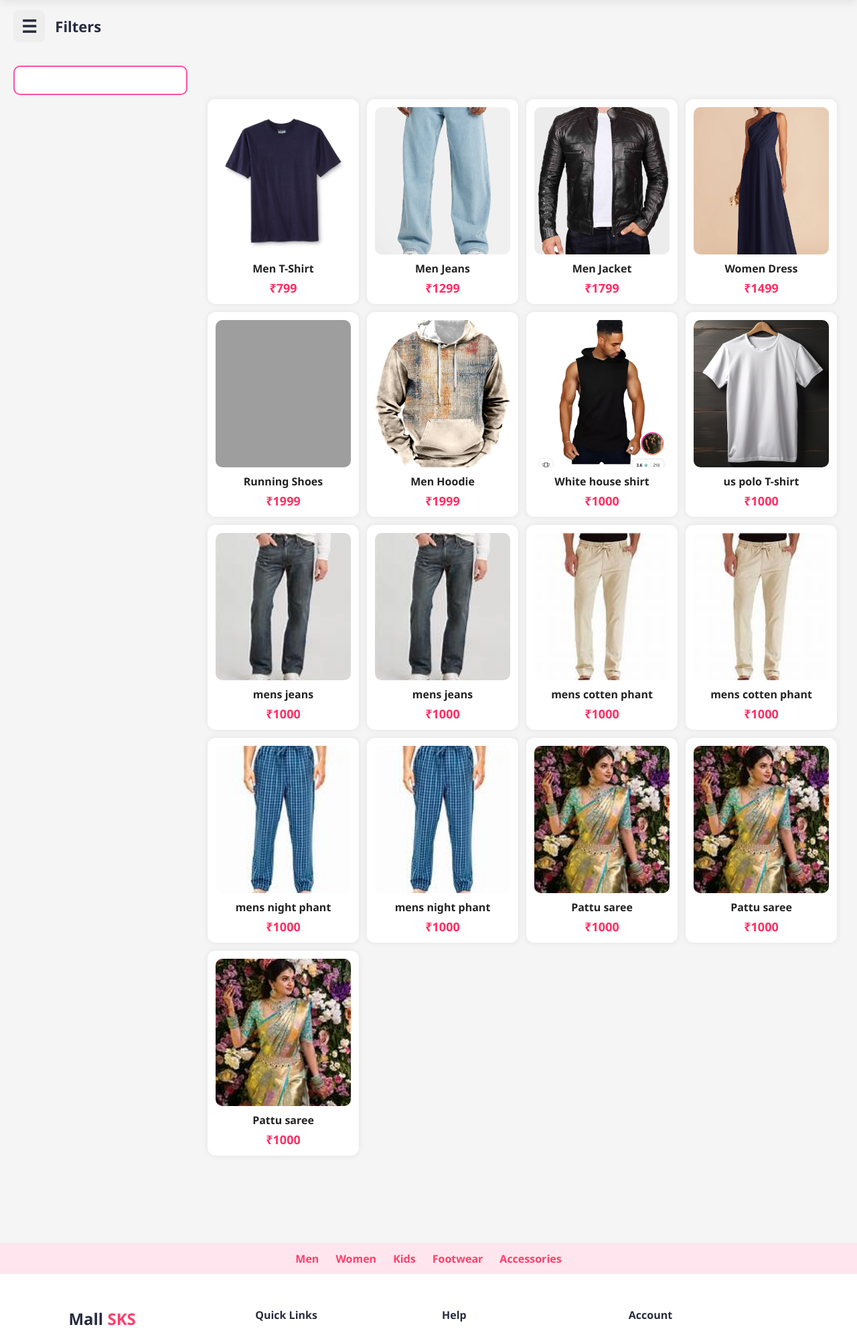
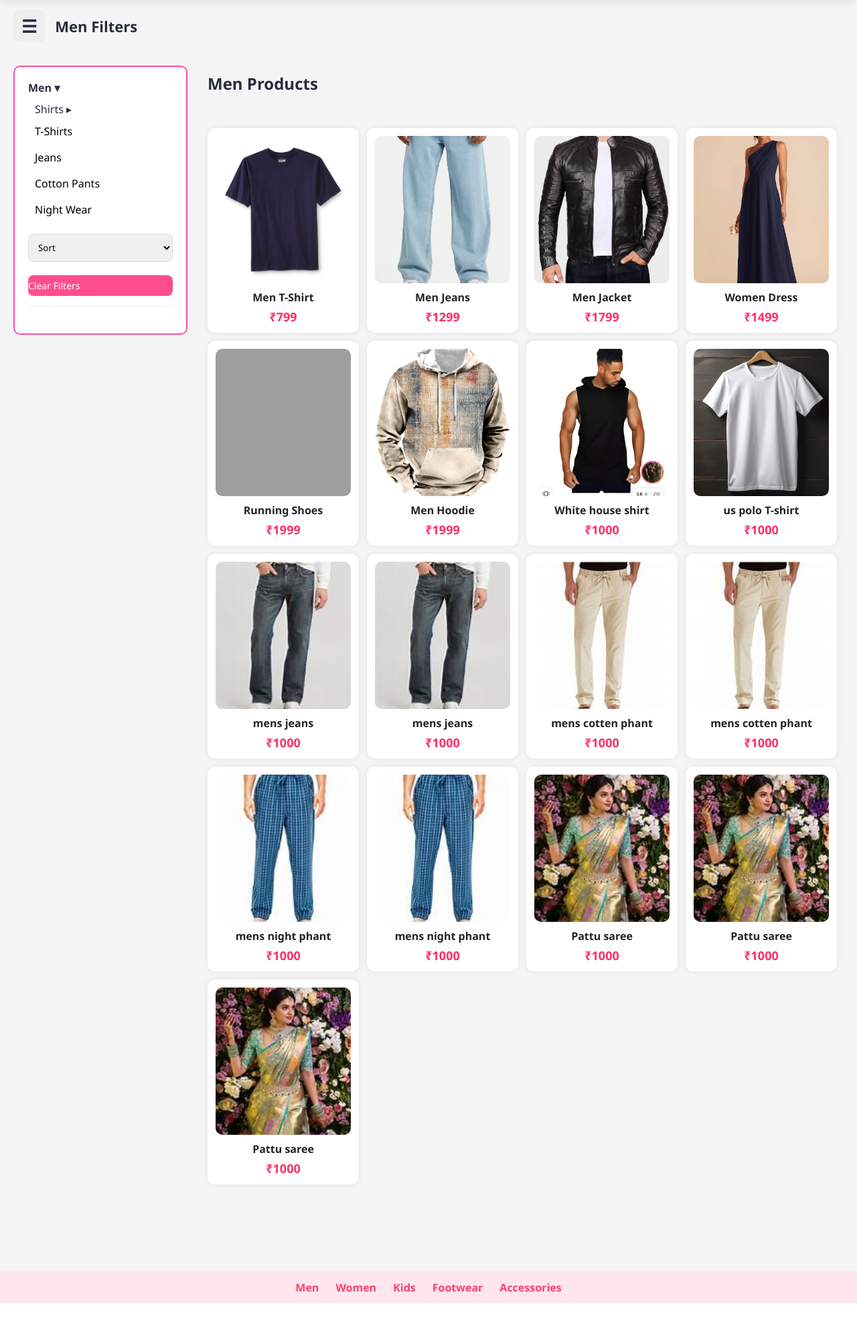
Before and after one commit to Lokesh091006/SKS, a Flask app: page /shop in a window 1280 px wide. Shown: the part 80-2068 px from the top of the page at 67% size. Run offline with Flask 3, Linux system fonts and the light colour scheme; data comes from the database, SQL or seed files in the repository; parts of the project's set-up code (start-up, migrations or seed data) failed here and were passed over; grey boxes are pictures that could not be loaded.

Commit message:
added all

```diff
--- a/app.py
+++ b/app.py
@@ -491,39 +491,50 @@ from flask import request, render_template
 
 @app.route("/", methods=["GET"])
 def home():
-    query = request.args.get("q")
+    query = request.args.get("q", "").strip()
     page = "home"
 
     if query:
         words = query.lower().split()
         products_query = Product.query.filter_by(is_active=True)
 
+        # SEARCH in name / category / type / brand
         for w in words:
             base = w.rstrip("s")
-            products_query = products_query.filter(
-                Product.name.ilike(f"%{base}%")
-            )
-
+            like = f"%{base}%"
+            products_query = products_query.filter(or_(
+                Product.name.ilike(like),
+                Product.category.ilike(like),
+                Product.type.ilike(like),
+                Product.brand.ilike(like)
+            ))
 
         products = products_query.all()
 
-        # 🔥 SMART CATEGORY DETECTION
-        if products:
-            first_product_name = products[0].name.lower()
-
-            if "men" in first_product_name:
+        q_lower = query.lower()
+
+        # 1) keyword based smart category detect
+        if any(x in q_lower for x in ["saree", "kurti", "legging", "chudidar", "nighty", "croptop", "women", "ladies"]):
+            page = "women"
+        elif any(x in q_lower for x in ["shirt", "tshirt", "jeans", "cottonpants", "men", "gents", "nightwear"]):
+            page = "men"
+        elif any(x in q_lower for x in ["kids", "boys", "girls", "babywear", "baby"]):
+            page = "kids"
+
+        # 2) if still not found, product category batti decide cheyyi
+        elif products:
+            first_category = (products[0].category or "").lower()
+
+            if "women" in first_category:
+                page = "women"
+            elif "men" in first_category:
                 page = "men"
-            elif "women" in first_product_name:
-                page = "women"
-            elif "kids" in first_product_name:
+            elif "kids" in first_category:
                 page = "kids"
             else:
                 page = "home"
 
-
     else:
-
-
         products = Product.query.filter_by(is_active=True).all()
 
     return render_template(
@@ -532,7 +543,6 @@ def home():
         query=query,
         page=page
     )
-
 @app.route("/login", methods=["GET", "POST"])
 def login():
     if request.method == "POST":
@@ -871,32 +881,41 @@ def my_orders():
 
 @app.route("/category/<name>")
 def category(name):
-    q = request.args.get("q")
+    q = request.args.get("q", "").strip()
     min_price = request.args.get("min")
     max_price = request.args.get("max")
-    color = request.args.get("color")
-    type_ = request.args.get("type")
-    brand = request.args.get("brand")
-    sort = request.args.get("sort")
-    sub = request.args.get("sub")
-
-    # ✅ exact category match
-    query = Product.query.filter_by(is_active=True).filter(Product.category.ilike(name))
+    color = request.args.get("color", "").strip()
+    type_ = request.args.get("type", "").strip()
+    brand = request.args.get("brand", "").strip()
+    sort = request.args.get("sort", "").strip()
+    sub = request.args.get("sub", "").strip()
+
+    query = Product.query.filter_by(is_active=True).filter(
+        Product.category.ilike(f"%{name.strip()}%")
+    )
 
     if q:
-        query = query.filter(Product.name.ilike(f"%{q}%"))
+        words = q.lower().split()
+        for w in words:
+            like = f"%{w.rstrip('s')}%"
+            query = query.filter(or_(
+                Product.name.ilike(like),
+                Product.category.ilike(like),
+                Product.type.ilike(like),
+                Product.brand.ilike(like)
+            ))
 
     if type_:
-        query = query.filter(Product.type.ilike(type_))
+        query = query.filter(Product.type.ilike(f"%{type_}%"))
 
     if brand:
-        query = query.filter(Product.brand.ilike(brand))
+        query = query.filter(Product.brand.ilike(f"%{brand}%"))
 
     if sub:
-        query = query.filter(Product.sub.ilike(sub))
+        query = query.filter(Product.sub.ilike(f"%{sub}%"))
 
     if color:
-        query = query.filter(Product.color.ilike(color))
+        query = query.filter(Product.color.ilike(f"%{color}%"))
 
     if min_price:
         query = query.filter(Product.price >= int(min_price))
@@ -913,9 +932,19 @@ def category(name):
 
     products = query.all()
 
-    return render_template("shop.html", products=products, page=name)
-
-
+    return render_template(
+        "shop.html",
+        products=products,
+        page=name.lower(),
+        q=q,
+        min_price=min_price,
+        max_price=max_price,
+        color=color,
+        type_=type_,
+        brand=brand,
+        sort=sort,
+        sub=sub
+    )
 
 
 
@@ -2126,21 +2155,19 @@ def payment_success():
 
 @app.route("/shop")
 def shop():
-
-    q = request.args.get("q")
+    q = request.args.get("q", "").strip()
     min_price = request.args.get("min")
     max_price = request.args.get("max")
-    color = request.args.get("color")
-    type_ = request.args.get("type")
-    category = request.args.get("category")
-    sort = request.args.get("sort")
-    sub = request.args.get("sub")
-    size = request.args.get("size")
-    brand = request.args.get("brand")
+    color = request.args.get("color", "").strip()
+    type_ = request.args.get("type", "").strip()
+    category = request.args.get("category", "").strip()
+    sort = request.args.get("sort", "").strip()
+    sub = request.args.get("sub", "").strip()
+    size = request.args.get("size", "").strip()
+    brand = request.args.get("brand", "").strip()
 
     query = Product.query.filter_by(is_active=True)
 
-    # 🔍 SEARCH
     if q:
         words = q.lower().split()
         for w in words:
@@ -2149,45 +2176,33 @@ def shop():
                 Product.name.ilike(like),
                 Product.category.ilike(like),
                 Product.type.ilike(like),
-                Product.brand.ilike(like)   # 🔥 ADD THIS
+                Product.brand.ilike(like)
             ))
 
-    # 🧥 CATEGORY
     if category:
-        query = query.filter(Product.category.ilike(f"%{category.strip()}%"))
-
-    # 👕 TYPE
+        query = query.filter(Product.category.ilike(f"%{category}%"))
+
     if type_:
-        query = query.filter(Product.type.ilike(f"%{type_.strip()}%"))
-
-    # 🏷 BRAND (🔥 IMPROVED)
+        query = query.filter(Product.type.ilike(f"%{type_}%"))
+
     if brand:
-        brand_clean = brand.strip().lower()
-
-        query = query.filter(
-            Product.brand.ilike(f"%{brand_clean}%")
-        )
-
-    # 🔽 SUB CATEGORY
+        query = query.filter(Product.brand.ilike(f"%{brand}%"))
+
     if sub:
-        query = query.filter(Product.sub.ilike(f"%{sub.strip()}%"))
-
-    # 📏 SIZE
+        query = query.filter(Product.sub.ilike(f"%{sub}%"))
+
     if size:
         query = query.filter(Product.size == size)
 
-    # 🎨 COLOR
     if color:
-        query = query.filter(Product.color.ilike(f"%{color.strip()}%"))
-
-    # 💰 PRICE
+        query = query.filter(Product.color.ilike(f"%{color}%"))
+
     if min_price:
         query = query.filter(Product.price >= int(min_price))
 
     if max_price:
         query = query.filter(Product.price <= int(max_price))
 
-    # 🔃 SORT
     if sort == "low":
         query = query.order_by(Product.price.asc())
     elif sort == "high":
@@ -2197,7 +2212,33 @@ def shop():
 
     products = query.all()
 
-    return render_template("shop.html", products=products)
+    page = "home"
+    if category:
+        page = category.lower()
+    elif products:
+        first_cat = (products[0].category or "").strip().lower()
+        if "men" in first_cat:
+            page = "men"
+        elif "women" in first_cat:
+            page = "women"
+        elif "kids" in first_cat:
+            page = "kids"
+
+    return render_template(
+        "shop.html",
+        products=products,
+        page=page,
+        q=q,
+        min_price=min_price,
+        max_price=max_price,
+        color=color,
+        type_=type_,
+        category=category,
+        sort=sort,
+        sub=sub,
+        size=size,
+        brand=brand
+    )
 
 
 
--- a/templates/contact.html
+++ b/templates/contact.html
@@ -12,8 +12,8 @@
 
 <div class="box">
   <h1>Contact Us</h1>
-  <p>Email: support@mallsks.com</p>
-  <p>Phone: +91 99999 88888</p>
+  <p>Email: kalasilks.store@gmail.com</p>
+  <p>Phone: +91 9985212492</p>
   <p>Support Timings: 9AM – 6PM</p>
 </div>
 
--- a/templates/shop.html
+++ b/templates/shop.html
@@ -53,15 +53,12 @@ body{
     background: #fff;
     padding: 20px;
     box-sizing: border-box;
-
     position: fixed;
     top: 80px;
     left: 0;
     height: calc(100vh - 80px);
-
     transform: translateX(-100%);
     transition: transform 0.3s ease;
-
     z-index: 9999;
     overflow-y: auto;
     box-shadow: 2px 0 10px rgba(0,0,0,0.08);
@@ -130,6 +127,17 @@ body{
     border-radius: 8px;
     border: 1px solid #ddd;
     outline: none;
+}
+
+.clear-filter-btn{
+    display: inline-block;
+    margin-top: 10px;
+    padding: 8px 12px;
+    background: #ff4d8d;
+    color: white !important;
+    border-radius: 8px;
+    text-decoration: none;
+    font-size: 14px;
 }
 
 /* PRODUCTS GRID */
@@ -225,7 +233,16 @@ body{
 <!-- TOP BAR -->
 <div class="shop-topbar">
     <div class="filter-toggle">☰</div>
+
+    {% if page == "men" %}
+        Men Filters
+    {% elif page == "women" %}
+        Women Filters
+    {% elif page == "kids" %}
+        Kids Filters
+    {% else %}
         Filters
+    {% endif %}
 </div>
 
 <div class="shop-layout">
@@ -252,26 +269,29 @@ body{
 
                 <p onclick="toggleSection('shirtBox')">Shirts ▸</p>
                 <div id="shirtBox" class="sub-box-inner">
-                    <a href="/category/men?type=shirt&brand=ramraj">Ramraj</a>
-                    <a href="/category/men?type=shirt&brand=coolcolours">Coolcolours</a>
-                    <a href="/category/men?type=shirt&brand=whitehouse">White House</a>
-                    <a href="/category/men?type=shirt&brand=red_white">Red & White</a>
-                    <a href="/category/men?type=shirt&brand=oyemberg">Oyemberg</a>
+                    <a href="{{ url_for('category', name='men', type='shirt', brand='ramraj', q=q, sort=sort) }}">Ramraj</a>
+                    <a href="{{ url_for('category', name='men', type='shirt', brand='coolcolours', q=q, sort=sort) }}">Coolcolours</a>
+                    <a href="{{ url_for('category', name='men', type='shirt', brand='whitehouse', q=q, sort=sort) }}">White House</a>
+                    <a href="{{ url_for('category', name='men', type='shirt', brand='red_white', q=q, sort=sort) }}">Red & White</a>
+                    <a href="{{ url_for('category', name='men', type='shirt', brand='oyemberg', q=q, sort=sort) }}">Oyemberg</a>
                 </div>
 
-                <p><a href="/category/men?type=tshirt">T-Shirts</a></p>
-                <p><a href="/category/men?type=jeans">Jeans</a></p>
-                <p><a href="/category/men?type=Cottonpants">Cotton Pants</a></p>
-                <p><a href="/category/men?type=Nightwear">Night Wear</a></p>
+                <p><a href="{{ url_for('category', name='men', type='tshirt', q=q, sort=sort) }}">T-Shirts</a></p>
+                <p><a href="{{ url_for('category', name='men', type='jeans', q=q, sort=sort) }}">Jeans</a></p>
+                <p><a href="{{ url_for('category', name='men', type='Cottonpants', q=q, sort=sort) }}">Cotton Pants</a></p>
+                <p><a href="{{ url_for('category', name='men', type='Nightwear', q=q, sort=sort) }}">Night Wear</a></p>
             </div>
 
             <div class="sort-box">
-                <select id="sortSelect" onchange="sortProducts()">
+                <select id="sortSelect" onchange="applySort()">
                     <option value="">Sort</option>
-                    <option value="low">Price: Low → High</option>
-                    <option value="high">Price: High → Low</option>
+                    <option value="low" {% if sort == 'low' %}selected{% endif %}>Price: Low → High</option>
+                    <option value="high" {% if sort == 'high' %}selected{% endif %}>Price: High → Low</option>
+                    <option value="az" {% if sort == 'az' %}selected{% endif %}>A → Z</option>
                 </select>
             </div>
+
+            <a href="{{ url_for('category', name='men') }}" class="clear-filter-btn">Clear Filters</a>
         </div>
         {% endif %}
 
@@ -284,27 +304,30 @@ body{
 
                 <p onclick="toggleSection('sareeBox')">Sarees ▸</p>
                 <div id="sareeBox" class="sub-box-inner">
-                    <a href="{{ url_for('category', name='women', type='saree', brand='pattusarees') }}">Pattu Sarees</a>
-                    <a href="{{ url_for('category', name='women', type='saree', brand='cottonsarees') }}">Cotton Sarees</a>
-                    <a href="{{ url_for('category', name='women', type='saree', brand='fancysarees') }}">Fancy Sarees</a>
-                    <a href="{{ url_for('category', name='women', type='saree', brand='syntheticsarees') }}">Synthetic Sarees</a>
+                    <a href="{{ url_for('category', name='women', type='saree', brand='pattusarees', q=q, sort=sort) }}">Pattu Sarees</a>
+                    <a href="{{ url_for('category', name='women', type='saree', brand='cottonsarees', q=q, sort=sort) }}">Cotton Sarees</a>
+                    <a href="{{ url_for('category', name='women', type='saree', brand='fancysarees', q=q, sort=sort) }}">Fancy Sarees</a>
+                    <a href="{{ url_for('category', name='women', type='saree', brand='syntheticsarees', q=q, sort=sort) }}">Synthetic Sarees</a>
                 </div>
 
-                <p><a href="{{ url_for('category', name='women', type='kurti') }}">Kurties</a></p>
-                <p><a href="{{ url_for('category', name='women', type='legging') }}">Leggings</a></p>
-                <p><a href="{{ url_for('category', name='women', type='chudidar') }}">Chudidars</a></p>
-                <p><a href="{{ url_for('category', name='women', type='croptop') }}">Crop Tops</a></p>
-                <p><a href="{{ url_for('category', name='women', type='innerwear') }}">InnerWear</a></p>
-                <p><a href="{{ url_for('category', name='women', type='nighty') }}">Nighty</a></p>
+                <p><a href="{{ url_for('category', name='women', type='kurti', q=q, sort=sort) }}">Kurties</a></p>
+                <p><a href="{{ url_for('category', name='women', type='legging', q=q, sort=sort) }}">Leggings</a></p>
+                <p><a href="{{ url_for('category', name='women', type='chudidar', q=q, sort=sort) }}">Chudidars</a></p>
+                <p><a href="{{ url_for('category', name='women', type='croptop', q=q, sort=sort) }}">Crop Tops</a></p>
+                <p><a href="{{ url_for('category', name='women', type='innerwear', q=q, sort=sort) }}">InnerWear</a></p>
+                <p><a href="{{ url_for('category', name='women', type='nighty', q=q, sort=sort) }}">Nighty</a></p>
             </div>
 
             <div class="sort-box">
-                <select id="sortSelect" onchange="sortProducts()">
+                <select id="sortSelect" onchange="applySort()">
                     <option value="">Sort</option>
-                    <option value="low">Price: Low → High</option>
-                    <option value="high">Price: High → Low</option>
+                    <option value="low" {% if sort == 'low' %}selected{% endif %}>Price: Low → High</option>
+                    <option value="high" {% if sort == 'high' %}selected{% endif %}>Price: High → Low</option>
+                    <option value="az" {% if sort == 'az' %}selected{% endif %}>A → Z</option>
                 </select>
             </div>
+
+            <a href="{{ url_for('category', name='women') }}" class="clear-filter-btn">Clear Filters</a>
         </div>
         {% endif %}
 
@@ -316,46 +339,68 @@ body{
             <div id="kidsBox" class="sub-box" style="display:block;">
                 <p onclick="toggleSection('boysBox')">Boys ▸</p>
                 <div id="boysBox" class="sub-box-inner">
-                    <a href="{{ url_for('category', name='kids', type='boys', brand='partywear') }}">Party Wear</a>
-                    <a href="{{ url_for('category', name='kids', type='boys', brand='nightdress') }}">Night Dress</a>
+                    <a href="{{ url_for('category', name='kids', type='boys', brand='partywear', q=q, sort=sort) }}">Party Wear</a>
+                    <a href="{{ url_for('category', name='kids', type='boys', brand='nightdress', q=q, sort=sort) }}">Night Dress</a>
                 </div>
 
                 <p onclick="toggleSection('girlsBox')">Girls ▸</p>
                 <div id="girlsBox" class="sub-box-inner">
-                    <a href="{{ url_for('category', name='kids', type='girls', brand='partywear') }}">Party Wear</a>
-                    <a href="{{ url_for('category', name='kids', type='girls', brand='nightdress') }}">Night Dress</a>
+                    <a href="{{ url_for('category', name='kids', type='girls', brand='partywear', q=q, sort=sort) }}">Party Wear</a>
+                    <a href="{{ url_for('category', name='kids', type='girls', brand='nightdress', q=q, sort=sort) }}">Night Dress</a>
                 </div>
 
-                <p><a href="{{ url_for('category', name='kids', type='babywear') }}">Baby Wear</a></p>
+                <p><a href="{{ url_for('category', name='kids', type='babywear', q=q, sort=sort) }}">Baby Wear</a></p>
             </div>
 
             <div class="sort-box">
-                <select id="sortSelect" onchange="sortProducts()">
+                <select id="sortSelect" onchange="applySort()">
                     <option value="">Sort</option>
-                    <option value="low">Price: Low → High</option>
-                    <option value="high">Price: High → Low</option>
+                    <option value="low" {% if sort == 'low' %}selected{% endif %}>Price: Low → High</option>
+                    <option value="high" {% if sort == 'high' %}selected{% endif %}>Price: High → Low</option>
+                    <option value="az" {% if sort == 'az' %}selected{% endif %}>A → Z</option>
                 </select>
             </div>
+
+            <a href="{{ url_for('category', name='kids') }}" class="clear-filter-btn">Clear Filters</a>
         </div>
         {% endif %}
     </div>
 
     <!-- PRODUCTS -->
+    <div style="flex:1; width:100%;">
+        {% if q %}
+            <h2 style="margin:10px 10px 20px;">Results for "{{ q }}"</h2>
+        {% elif page == "men" %}
+            <h2 style="margin:10px 10px 20px;">Men Products</h2>
+        {% elif page == "women" %}
+            <h2 style="margin:10px 10px 20px;">Women Products</h2>
+        {% elif page == "kids" %}
+            <h2 style="margin:10px 10px 20px;">Kids Products</h2>
+        {% else %}
+            <h2 style="margin:10px 10px 20px;">All Products</h2>
+        {% endif %}
+
+        {% if products and products|length > 0 %}
         <div class="products">
             {% for p in products %}
-        <div class="card" data-price="{{ p.price }}">
+            <div class="card">
                 <a href="{{ url_for('product_page', pid=p.id) }}">
                     {% if p.image and p.image.startswith('http') %}
                         <img src="{{ p.image }}" class="product-img">
                     {% else %}
                         <img src="{{ p.image|imgsrc }}" class="product-img">
                     {% endif %}
-            </a>
-
                     <h4>{{ p.name }}</h4>
                     <b>₹{{ p.price }}</b>
+                </a>
             </div>
             {% endfor %}
+        </div>
+        {% else %}
+        <div style="padding:40px; text-align:center; background:white; border-radius:12px;">
+            <h3>❌ No products found</h3>
+        </div>
+        {% endif %}
     </div>
 
 </div>
@@ -401,30 +446,17 @@ function toggleSection(id){
     }
 }
 
-function sortProducts(){
-    let select = document.getElementById("sortSelect");
-    if(!select) return;
+function applySort(){
+    const value = document.getElementById("sortSelect").value;
+    const url = new URL(window.location.href);
 
-    let value = select.value;
-    let productsContainer = document.querySelector(".products");
-    let products = Array.from(document.querySelectorAll(".card"));
+    if(value){
+        url.searchParams.set("sort", value);
+    } else {
+        url.searchParams.delete("sort");
+    }
 
-    products.sort(function(a, b){
-        let priceA = parseFloat(a.getAttribute("data-price")) || 0;
-        let priceB = parseFloat(b.getAttribute("data-price")) || 0;
-
-        if(value === "low"){
-            return priceA - priceB;
-        } else if(value === "high"){
-            return priceB - priceA;
-        } else {
-            return 0;
-        }
-    });
-
-    products.forEach(function(product){
-        productsContainer.appendChild(product);
-    });
+    window.location.href = url.toString();
 }
 </script>
 
```
Also changed, not shown: templates/order_detail.html (+90 -6 lines). Lines whose indentation alone changed are shown as unchanged.
